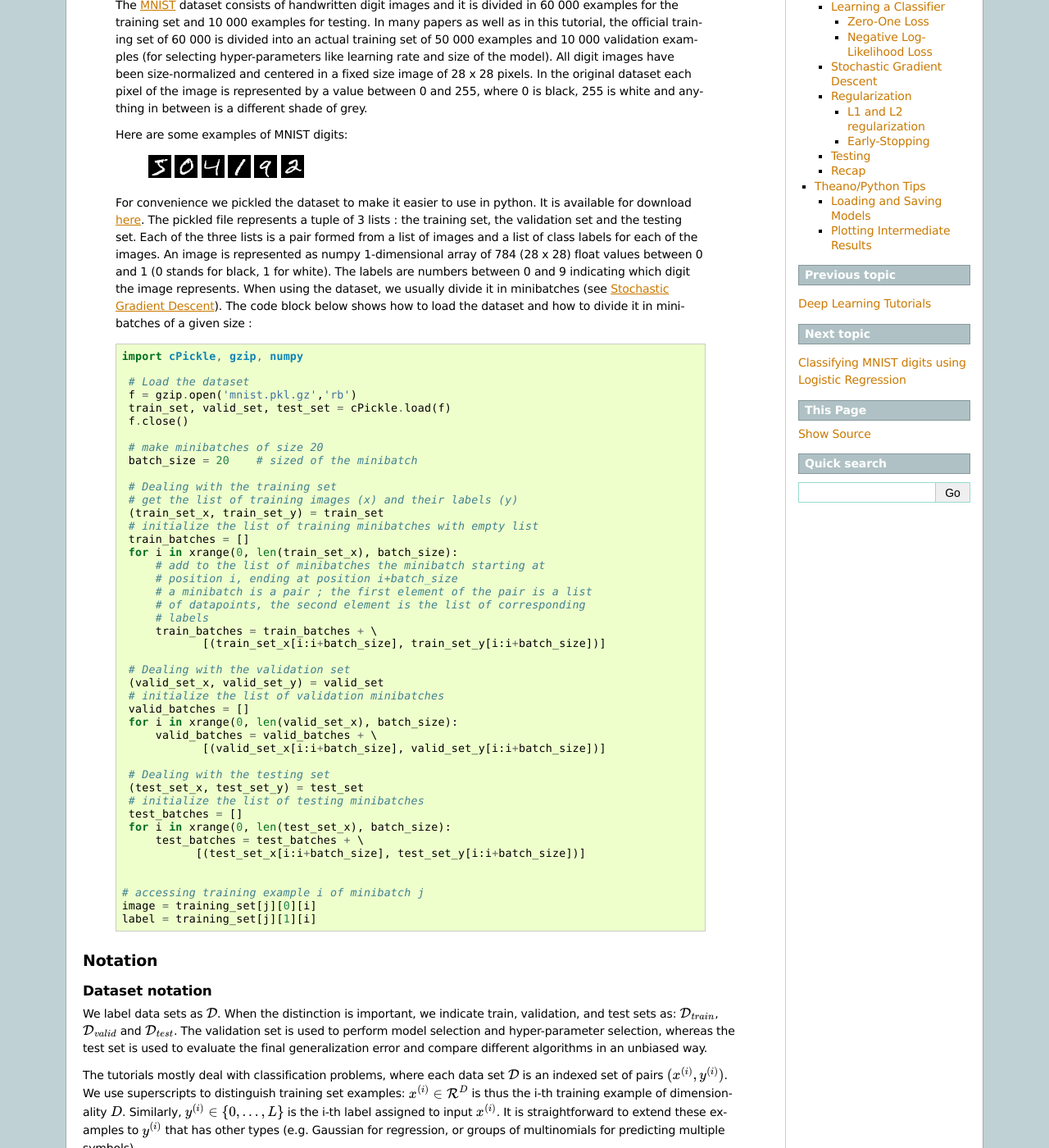
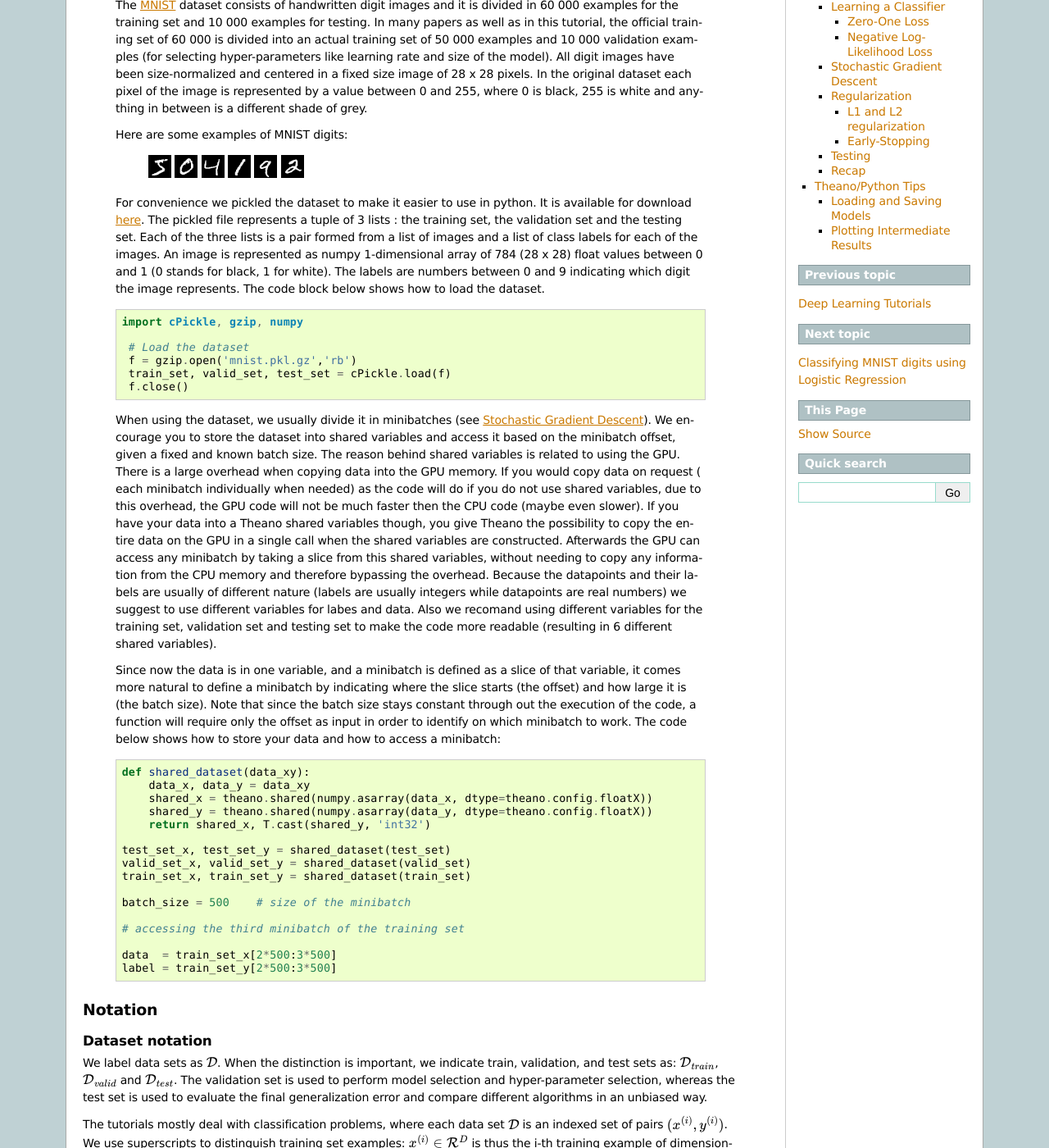
Before and after one commit to lisa-lab/DeepLearningTutorials, a Sphinx documentation site: the page built from doc/gettingstarted.txt, in a window 1280 px wide and 1400 px high, scrolled down 304 px. Shown: the whole window at 82% size. Built offline with Sphinx 7.4.7, drawn with Linux system fonts in a browser that asks for light colours; formulas are drawn with MathJax 3; pages that are not in the unit, such as notebooks, are missing from menus; some of the changed text lies outside the part shown.

Commit message:
I have made all tutorials (code and documentation) to use shared variable to store dataset as James suggested. I also changed the validation_frequency to Yoshua's suggestion. One should still need to run on gpu the mlp and convolutional mlp to see how fast it runs.

```diff
--- a/doc/gettingstarted.txt
+++ b/doc/gettingstarted.txt
@@ -55,9 +55,7 @@ MNIST Dataset
  images. An image is represented as numpy 1-dimensional array of 784 (28
  x 28) float values between 0 and 1 (0 stands for black, 1 for white).
  The labels are numbers between 0 and 9 indicating which digit the image
- represents. When using the dataset, we usually divide it in minibatches
- (see :ref:`opt_SGD`). The code block below shows how to load the
- dataset and how to divide it in minibatches of a given size :
+ represents. The code block below shows how to load the dataset.
 
 
  .. code-block:: python
@@ -69,43 +67,59 @@ MNIST Dataset
     train_set, valid_set, test_set = cPickle.load(f)
     f.close()
 
-    # make minibatches of size 20
-    batch_size = 20    # sized of the minibatch
 
-    # Dealing with the training set
-    # get the list of training images (x) and their labels (y)
-    (train_set_x, train_set_y) = train_set
-    # initialize the list of training minibatches with empty list
-    train_batches = []
-    for i in xrange(0, len(train_set_x), batch_size):
-        # add to the list of minibatches the minibatch starting at
-        # position i, ending at position i+batch_size
-        # a minibatch is a pair ; the first element of the pair is a list
-        # of datapoints, the second element is the list of corresponding
-        # labels
-        train_batches = train_batches + \
-               [(train_set_x[i:i+batch_size], train_set_y[i:i+batch_size])]
+ When using the dataset, we usually divide it in minibatches (see
+ :ref:`opt_SGD`). We encourage you to store the dataset into shared
+ variables and access it based on the minibatch offset, given a fixed
+ and known batch size. The reason behind shared variables is
+ related to using the GPU. There is a large overhead when copying data
+ into the GPU memory. If you would copy data on request ( each minibatch
+ individually when needed) as the code will do if you do not use shared
+ variables, due to this overhead, the GPU code will not be much faster
+ then the CPU code (maybe even slower). If you have your data into a
+ Theano shared variables though, you give Theano the possibility to copy
+ the entire data on the GPU in a single call when the shared variables are constructed.
+ Afterwards the GPU can access any minibatch by taking a slice from this
+ shared variables, without needing to copy any information from the CPU
+ memory and therefore bypassing the overhead.
+ Because the datapoints and their labels are usually of different nature
+ (labels are usually integers while datapoints are real numbers) we
+ suggest to use different variables for labes and data. Also we recomand
+ using different variables for the training set, validation set and
+ testing set to make the code more readable (resulting in 6 different
+ shared variables).
 
-    # Dealing with the validation set
-    (valid_set_x, valid_set_y) = valid_set
-    # initialize the list of validation minibatches
-    valid_batches = []
-    for i in xrange(0, len(valid_set_x), batch_size):
-        valid_batches = valid_batches + \
-               [(valid_set_x[i:i+batch_size], valid_set_y[i:i+batch_size])]
-
-    # Dealing with the testing set
-    (test_set_x, test_set_y) = test_set
-    # initialize the list of testing minibatches
-    test_batches = []
-    for i in xrange(0, len(test_set_x), batch_size):
-        test_batches = test_batches + \
-              [(test_set_x[i:i+batch_size], test_set_y[i:i+batch_size])]
+ Since now the data is in one variable, and a minibatch is defined as a
+ slice of that variable, it comes more natural to define a minibatch by
+ indicating where the slice starts (the offset) and how large it is (the
+ batch size). Note that since the batch size stays constant through out the
+ execution of the code, a function will
+ require only the offset as input in order to identify on which minibatch to work.
+ The code below shows how to store your data and how to
+ access a minibatch:
 
 
-   # accessing training example i of minibatch j
-   image = training_set[j][0][i]
-   label = training_set[j][1][i]
+ .. code-block:: python
+
+    def shared_dataset(data_xy):
+        data_x, data_y = data_xy
+        shared_x = theano.shared(numpy.asarray(data_x, dtype=theano.config.floatX))
+        shared_y = theano.shared(numpy.asarray(data_y, dtype=theano.config.floatX))
+        return shared_x, T.cast(shared_y, 'int32')
+
+    test_set_x, test_set_y = shared_dataset(test_set)
+    valid_set_x, valid_set_y = shared_dataset(valid_set)
+    train_set_x, train_set_y = shared_dataset(train_set)
+
+    batch_size = 500    # size of the minibatch
+
+    # accessing the third minibatch of the training set
+
+    data  = train_set_x[2*500:3*500]
+    label = train_set_y[2*500:3*500]
+
+
+
 
 
 .. index:: Notation
@@ -503,7 +517,8 @@ of a strategy based on a geometrically increasing amount of patience.
                                   # validation error is found
     improvement_threshold = 0.995 # a relative improvement of this much is
                                   # considered significant
-    validation_frequency  = 2500  # make this many SGD updates between validations
+    validation_frequency  = min(2500, patience/2.)
+                                  # make this many SGD updates between validations
 
     # initialize cross-validation variables
     best_params = None
@@ -546,6 +561,14 @@ of a strategy based on a geometrically increasing amount of patience.
 
 If we run out of batches of training data before running out of patience, then
 we just go back to the beginning of the training set and repeat.
+
+
+.. note::
+
+    The ``validation_frequency`` should always be smaller than the
+    ``patience``. The code should check at least two times how it
+    performs before running out of patience. This is the reason we used
+    the formulation ``validation_frequency = min( 2500, patience/2.)``
 
 .. note::
 
--- a/doc/lenet.txt
+++ b/doc/lenet.txt
@@ -504,7 +504,11 @@ instantiate the network as follows.
     updates = {}
     for param_i, grad_i in zip(params, grads):
         updates[param_i] = param_i - learning_rate * grad_i
-    train_model = theano.function([x, y], cost, updates=updates)
+    train_model = theano.function([minibatch_offset], cost, updates = updates,
+            givens={
+                x:train_set_x[minibatch_offset:minibatch_offset+batch_size],
+                y:train_set_y[minibatch_offset:minibatch_offset+batch_size]})
+
 
 
 We leave out the code, which performs the actual training and early-stopping,
```
Also changed, not shown: doc/logreg.txt (+44 -17 lines), doc/mlp.txt (+7 -7 lines), 4 other files.
